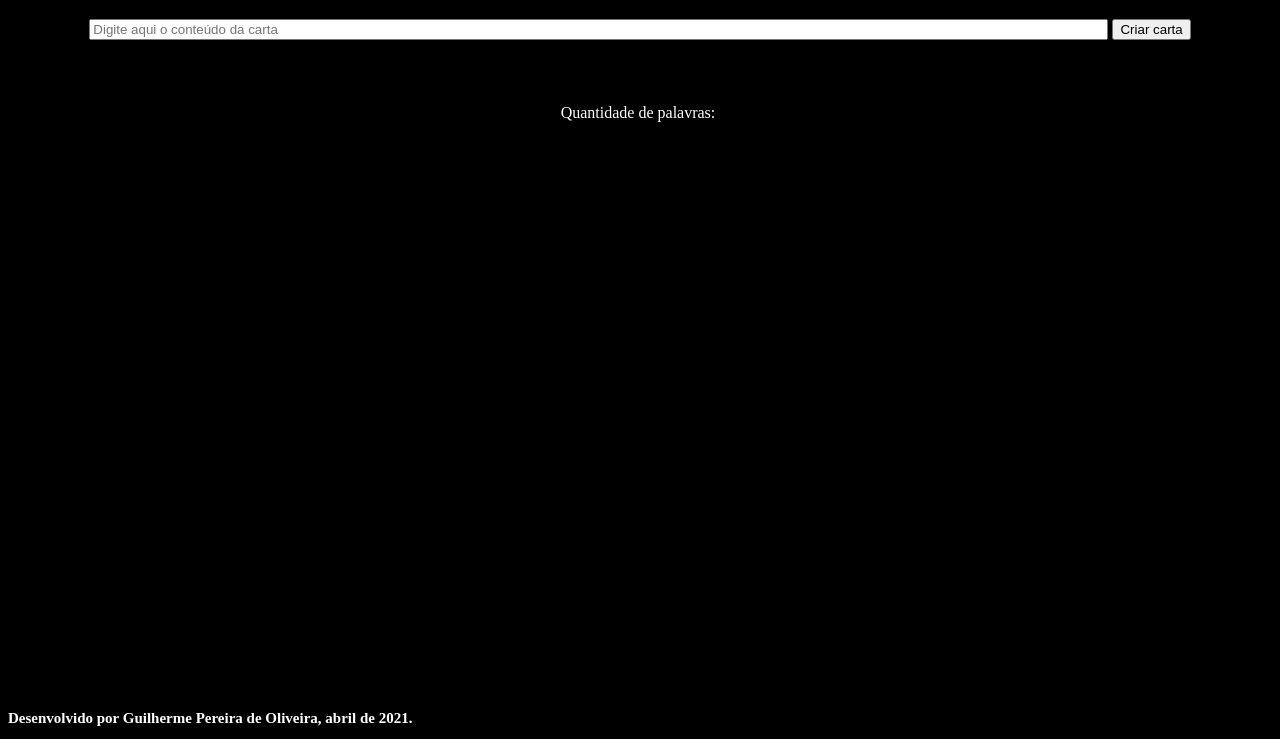
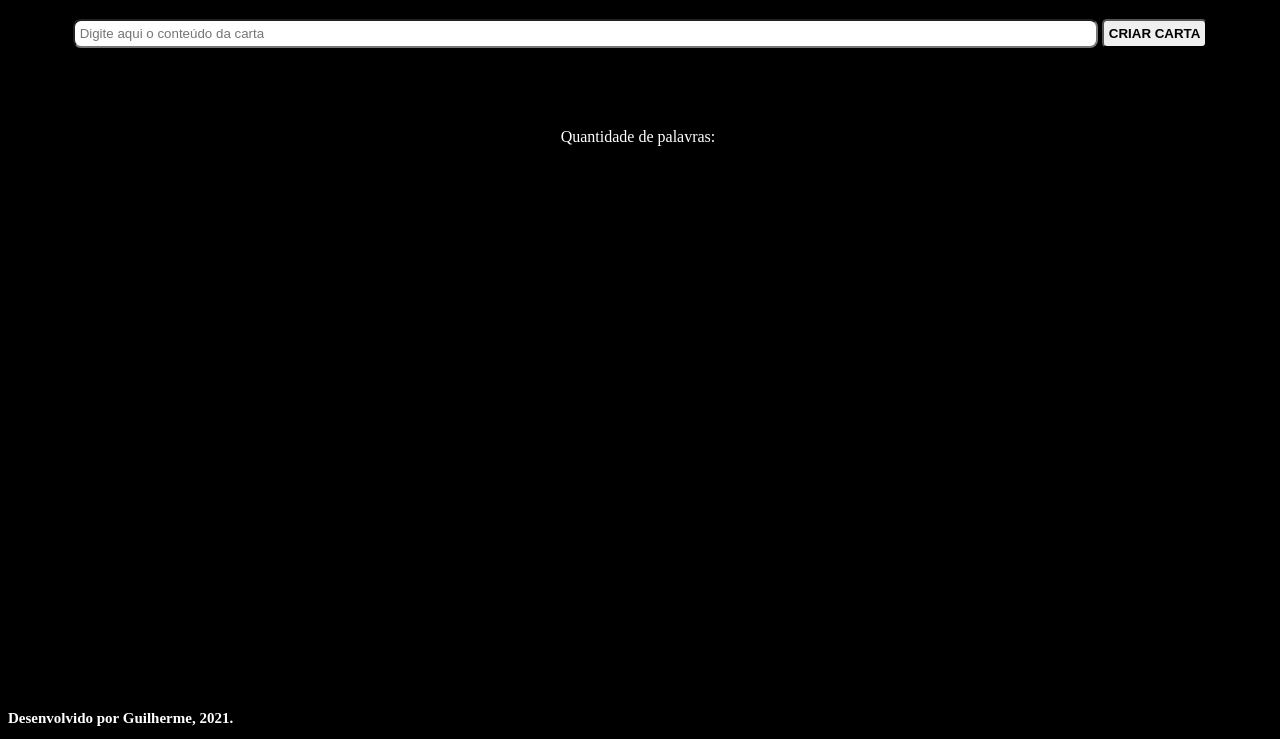
Before and after one commit to guidpo0/carta-misteriosa, a website: page index.html in a window 1280 px wide. Shown: the part 61-800 px from the top of the page. Drawn offline with Linux system fonts and the light colour scheme.

Commit message:
feito CSS

```diff
--- a/index.html
+++ b/index.html
@@ -2,38 +2,25 @@
 <html lang="pt-br">
   <head>
     <meta charset="UTF-8">
-
     <meta http-equiv="X-UA-Compatible" content="IE=edge">
-
     <meta name="viewport" content="width=device-width, initial-scale=1.0">
-
     <link rel="stylesheet" href="style.css">
-
     <title>Mistery Letter Project</title>
   </head>
   <body>
     <header>
       <h1>Carta Misteriosa</h1>
-
       <input id="carta-texto" type="text" placeholder="Digite aqui o conteúdo da carta">
-
       <button id="criar-carta">Criar carta</button>
     </header>
-
     <main>
       <p id="carta-gerada"></p>
-
       <p class="word-counter">Quantidade de palavras:</p>
-
       <p id="carta-contador" class="word-counter"></p>
     </main>
-
     <footer>
-    <h2>Desenvolvido por Guilherme Pereira de Oliveira, abril de 2021.</h2>
+      <h2>Desenvolvido por Guilherme, 2021.</h2>
     </footer>
-
-
-
     <script src="script.js"></script>
   </body>
 </html>
--- a/style.css
+++ b/style.css
@@ -10,6 +10,10 @@ h2 {
   bottom: 0%;
 }
 
+main {
+  margin-bottom: 40px;
+}
+
 .word-counter {
   display: inline-block;
 }
@@ -17,6 +21,8 @@ h2 {
 #carta-texto {
   width: 80%;
   margin-bottom: 30px;
+  padding: 5px;
+  border-radius: 8px;
 }
 
 .newspaper {
@@ -31,6 +37,21 @@ h2 {
   font-family: Verdana, Geneva, Tahoma, sans-serif;
   font-weight: 900;
   text-transform: uppercase;
+}
+
+#criar-carta {
+  text-transform: uppercase;
+  padding: 5px;
+  border-radius: 5px;
+  font-weight: 900;
+  cursor: pointer;
+}
+
+#carta-gerada {
+  display: flex;
+  flex-wrap: wrap;
+  align-items: center;
+  justify-content: center;
 }
 
 .magazine2 {
```
Also changed, not shown: mistery-letter-example.gif (deleted). Lines whose indentation alone changed are shown as unchanged.
